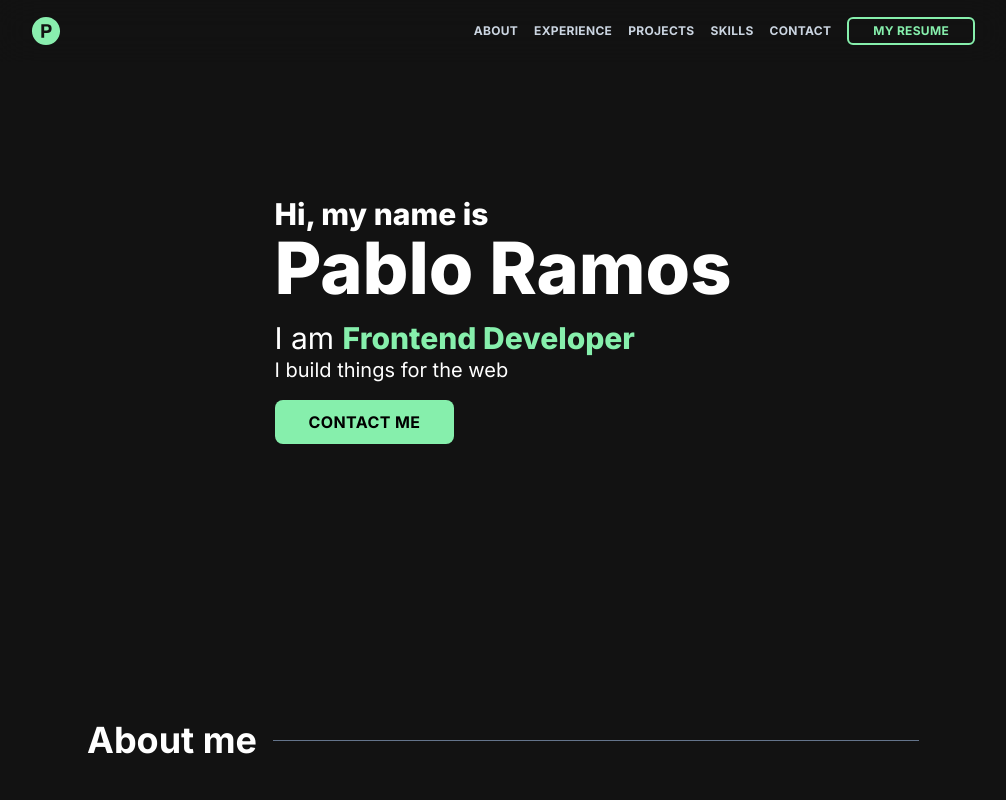
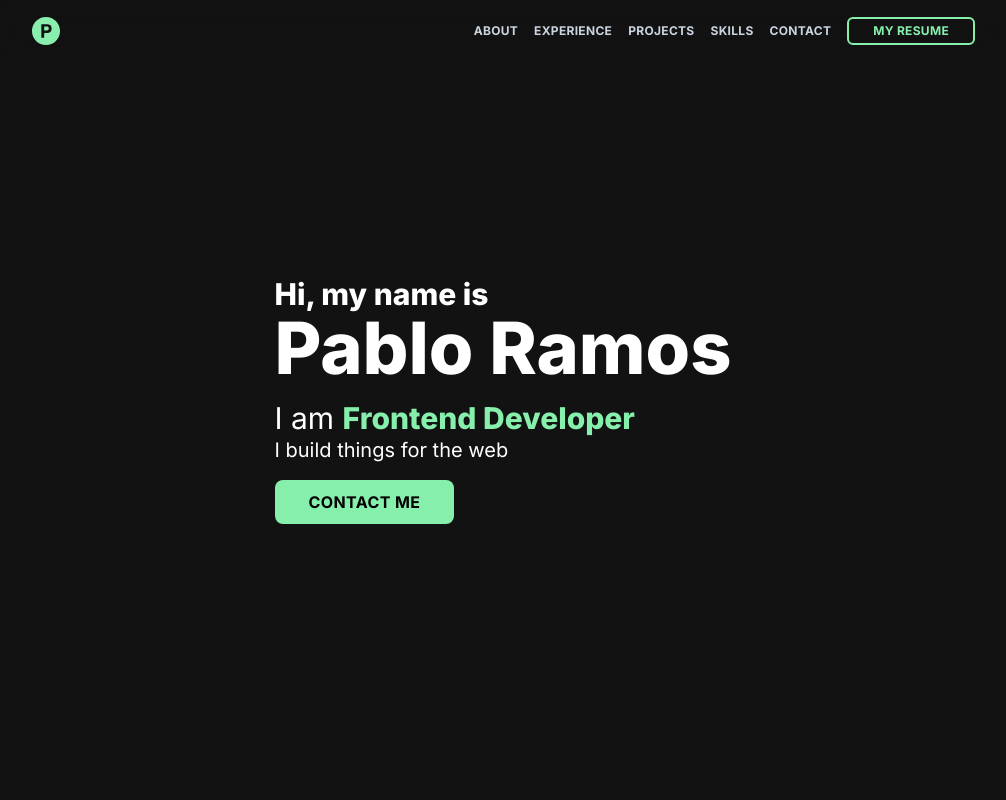
Before and after one commit to pabloramoss/portfolio2023, a Next.js app: page / in a window 1280 px wide. Shown: the top 800 px of the page, without its empty margins (137-1143 px from the left). Built offline with nearby package versions, Linux system fonts and the light colour scheme.

Commit message:
fix: delete mt in hero

```diff
--- a/src/Components/sections/Hero.tsx
+++ b/src/Components/sections/Hero.tsx
@@ -7,7 +7,7 @@ export default function Hero() {
   return (
     <motion.section
       animate="visible"
-      className="flex flex-col gap-4 h-screen justify-center md:-mt-20 items-center md:items-start"
+      className="flex flex-col gap-4 h-screen justify-center items-center md:items-start"
       id="home"
       initial="hidden"
       transition={{ duration: 0.5, delay: 0.25 }}
```
